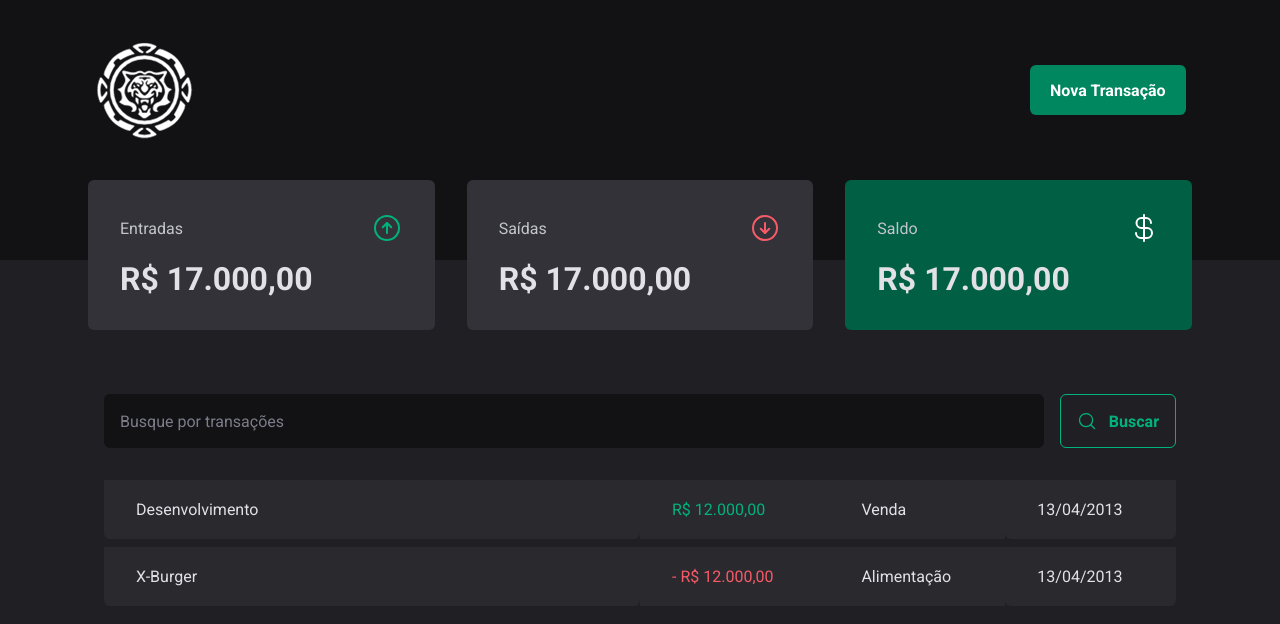
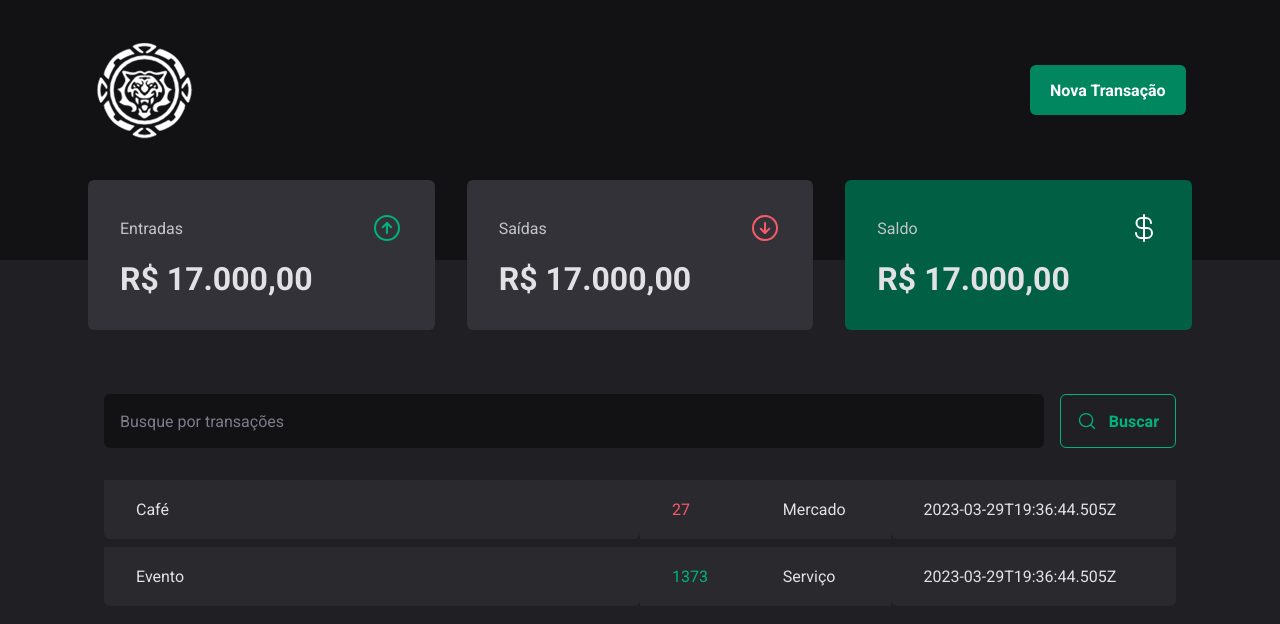
Before and after one commit to alehugen/ignite-money, a React (Vite) app: page / in a window 1280 px wide. Shown: the top 624 px of the page. Built offline with nearby package versions, Linux system fonts and the light colour scheme; data requests are answered from the project's data file.

Commit message:
feat: create transactions context

```diff
--- a/server.json
+++ b/server.json
@@ -1,3 +1,20 @@
 {
-  "transactions": []
+  "transactions": [
+    {
+      "id": 1,
+      "description": "Café",
+      "type": "outcome",
+      "price": 27,
+      "category": "Mercado",
+      "createdAt": "2023-03-29T19:36:44.505Z"
+    },
+    {
+      "id": 2,
+      "description": "Evento",
+      "type": "income",
+      "price": 1373,
+      "category": "Serviço",
+      "createdAt": "2023-03-29T19:36:44.505Z"
+    }
+  ]
 }
--- a/src/App.tsx
+++ b/src/App.tsx
@@ -2,15 +2,16 @@
 import { defaultTheme } from "./styles/themes/default"
 import { GlobalStyle } from "./styles/global"
 import { Transactions } from "./pages/Transactions"
+import { TransactionProvider } from "./contexts/TrasactionsContext"
 
 function App() {
 
   return (
     <ThemeProvider theme={defaultTheme}>
       <GlobalStyle />
-
-      <Transactions />
-
+      <TransactionProvider>
+        <Transactions />
+      </TransactionProvider>
     </ThemeProvider>
   )
 }
--- /dev/null
+++ b/src/contexts/TrasactionsContext.tsx
@@ -0,0 +1,41 @@
+import { ReactNode, createContext, useEffect, useState } from "react";
+
+interface Transaction {
+  id: number,
+  description: string;
+  type: 'income' | 'outcome';
+  price: number;
+  category: string;
+  createdAt: string;
+}
+
+interface TransactionContextType {
+  transactions: Transaction[];
+}
+
+interface TransactionContextProps {
+  children: ReactNode
+}
+
+export const TransactionsContext = createContext({} as TransactionContextType);
+
+export function TransactionProvider({ children }: TransactionContextProps) {
+  const [transactions, setTransactions] = useState<Transaction[]>([])
+
+  async function loadTransacions() {
+    const response = await fetch('http://localhost:3333/transactions')
+    const data = await response.json()
+
+    setTransactions(data);
+  }
+
+  useEffect(() => {
+    loadTransacions();
+  }, [])
+
+  return (
+    <TransactionsContext.Provider value={{ transactions }}>
+      {children}
+    </TransactionsContext.Provider>
+  )
+}
--- a/src/pages/Transactions/index.tsx
+++ b/src/pages/Transactions/index.tsx
@@ -1,9 +1,12 @@
+import { useContext } from "react";
 import { Header } from "../../components/Header";
 import { Summary } from "../../components/Summary";
 import { SearchForm } from "./components/SearchForm";
 import { PriceHighLight, TransactionsTable, TransanctionsContainer } from "./style";
+import { TransactionsContext } from "../../contexts/TrasactionsContext";
 
 export function Transactions() {
+  const { transactions } = useContext(TransactionsContext);
   return (
     <div>
       <Header />
@@ -13,18 +16,18 @@
         <SearchForm />
         <TransactionsTable>
           <tbody>
-            <tr>
-              <td width="50%">Desenvolvimento</td>
-              <td><PriceHighLight variant="income">R$ 12.000,00</PriceHighLight></td>
-              <td>Venda</td>
-              <td>13/04/2013</td>
-            </tr>
-            <tr>
-              <td width="50%">X-Burger</td>
-              <td><PriceHighLight variant="outcome">- R$ 12.000,00</PriceHighLight></td>
-              <td>Alimentação</td>
-              <td>13/04/2013</td>
-            </tr>
+            {
+              transactions.map(transaction => {
+                return (
+                  <tr key={transaction.id}>
+                    <td width="50%">{transaction.description}</td>
+                    <td><PriceHighLight variant={transaction.type}>{transaction.price}</PriceHighLight></td>
+                    <td>{transaction.category}</td>
+                    <td>{transaction.createdAt}</td>
+                  </tr>
+                )
+              })
+            }
           </tbody>
         </TransactionsTable>
       </TransanctionsContainer>
```
